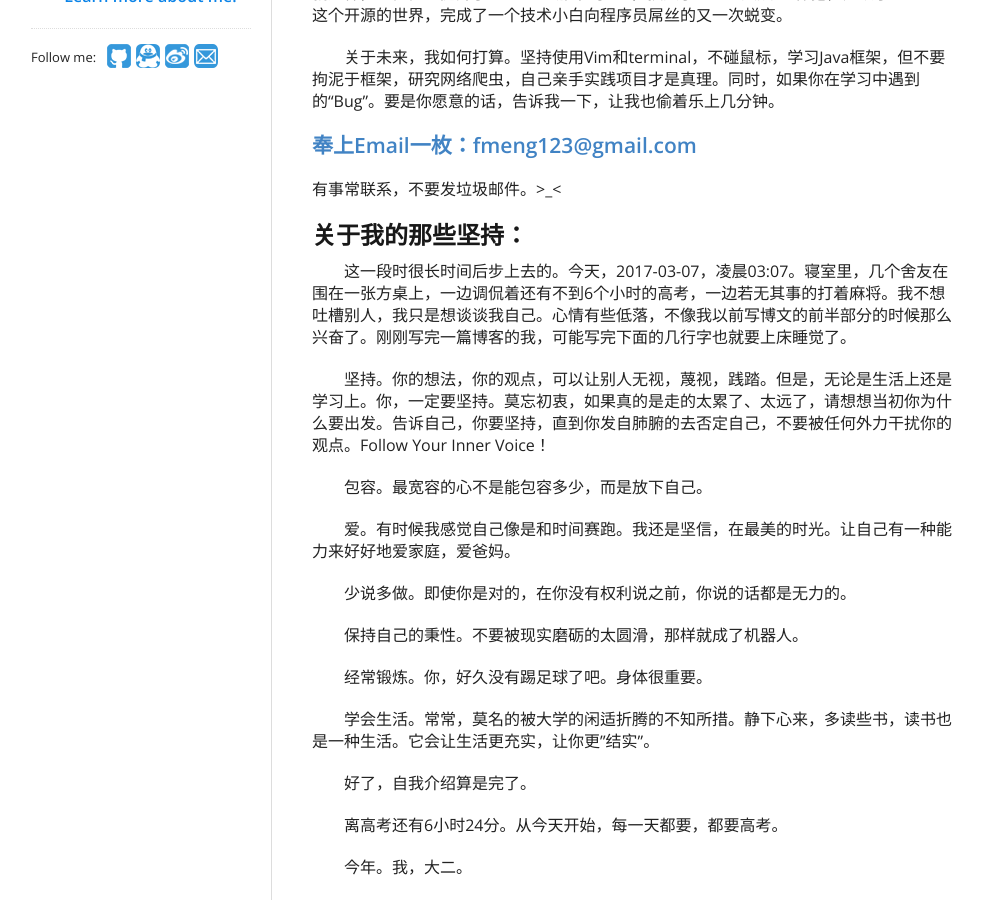
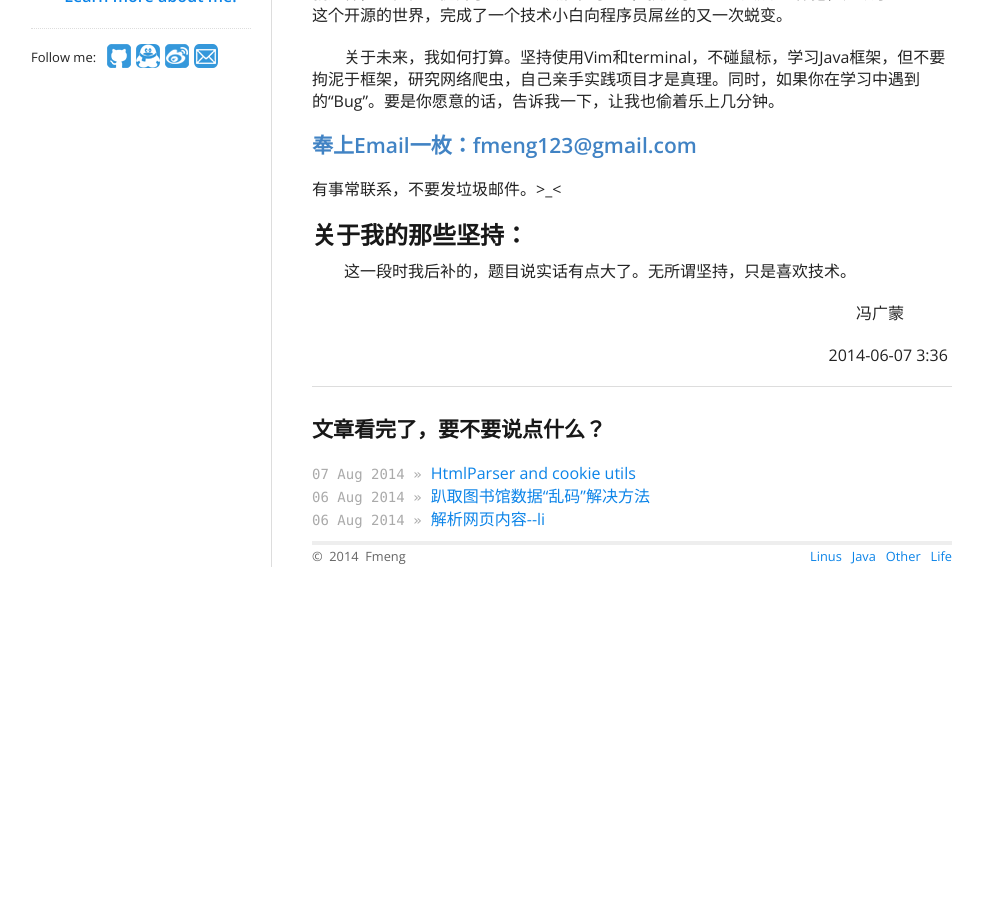
Before and after one commit to fmeng/fmeng.github.io, a Jekyll site: the page built from _posts/2014-05-18-about-me.md, in a window 1280 px wide and 900 px high, scrolled down 392 px. Shown: the whole window, without its empty margins (139-1122 px from the left). Built offline with Jekyll 4.4.1, drawn with Linux system fonts in a browser that asks for light colours; Markdown is read by kramdown in place of the engine named in the settings; comment, search, counter and statistics services are not loaded; after the commit the page ends 959 px from its top, so only the background shows below that.

Commit message:
修改了一些内容，自己满意的内容

```diff
--- a/_posts/2014-05-18-about-me.md
+++ b/_posts/2014-05-18-about-me.md
@@ -25,27 +25,8 @@ categories:
 
 
 ##关于我的那些坚持：
-&emsp;&emsp;这一段时很长时间后步上去的。今天，2017-03-07，凌晨03:07。寝室里，几个舍友在围在一张方桌上，一边调侃着还有不到6个小时的高考，一边若无其事的打着麻将。我不想吐槽别人，我只是想谈谈我自己。心情有些低落，不像我以前写博文的前半部分的时候那么兴奋了。刚刚写完一篇博客的我，可能写完下面的几行字也就要上床睡觉了。
 
-&emsp;&emsp;坚持。你的想法，你的观点，可以让别人无视，蔑视，践踏。但是，无论是生活上还是学习上。你，一定要坚持。莫忘初衷，如果真的是走的太累了、太远了，请想想当初你为什么要出发。告诉自己，你要坚持，直到你发自肺腑的去否定自己，不要被任何外力干扰你的观点。Follow Your Inner Voice！
-
-&emsp;&emsp;包容。最宽容的心不是能包容多少，而是放下自己。
-
-&emsp;&emsp;爱。有时候我感觉自己像是和时间赛跑。我还是坚信，在最美的时光。让自己有一种能力来好好地爱家庭，爱爸妈。
-
-&emsp;&emsp;少说多做。即使你是对的，在你没有权利说之前，你说的话都是无力的。
-
-&emsp;&emsp;保持自己的秉性。不要被现实磨砺的太圆滑，那样就成了机器人。
-
-&emsp;&emsp;经常锻炼。你，好久没有踢足球了吧。身体很重要。
-
-&emsp;&emsp;学会生活。常常，莫名的被大学的闲适折腾的不知所措。静下心来，多读些书，读书也是一种生活。它会让生活更充实，让你更"结实"。
-
-&emsp;&emsp;好了，自我介绍算是完了。
-
-&emsp;&emsp;离高考还有6小时24分。从今天开始，每一天都要，都要高考。
-
-&emsp;&emsp;今年。我，大二。
+&emsp;&emsp;这一段时我后补的，题目说实话有点大了。无所谓坚持，只是喜欢技术。
 
 <p align=right>冯广蒙&emsp;&emsp;&emsp;</p>
 <p align=right>2014-06-07&nbsp;3:36&nbsp;</p>
```
Also changed, not shown: _posts/2014-05-31-feng-huang-shan.md (deleted, +0 -19 lines), _posts/2014-06-01-say-good-bay-to-you.md (deleted, +0 -10 lines), _posts/2014-06-07-fan.md (deleted, +0 -14 lines), _posts/2014-06-16-xiang-jia-le.md (deleted, +0 -42 lines), _posts/2014-07-11-no-way.md (deleted, +0 -8 lines).
